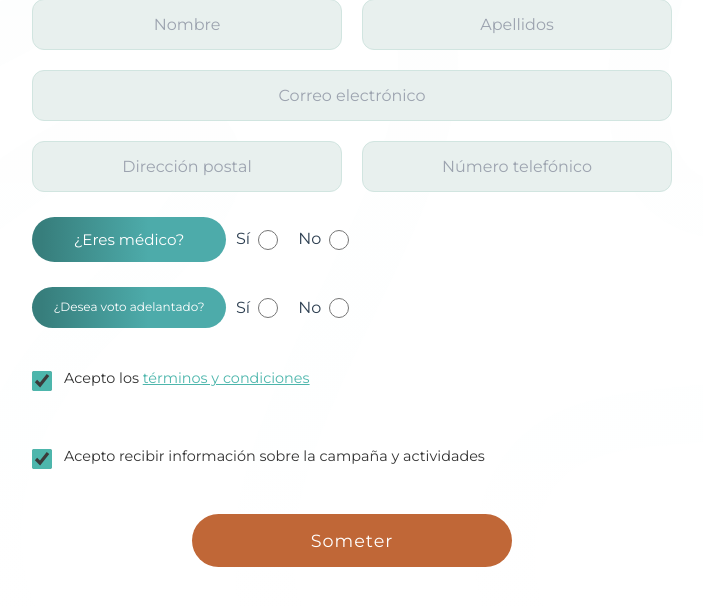
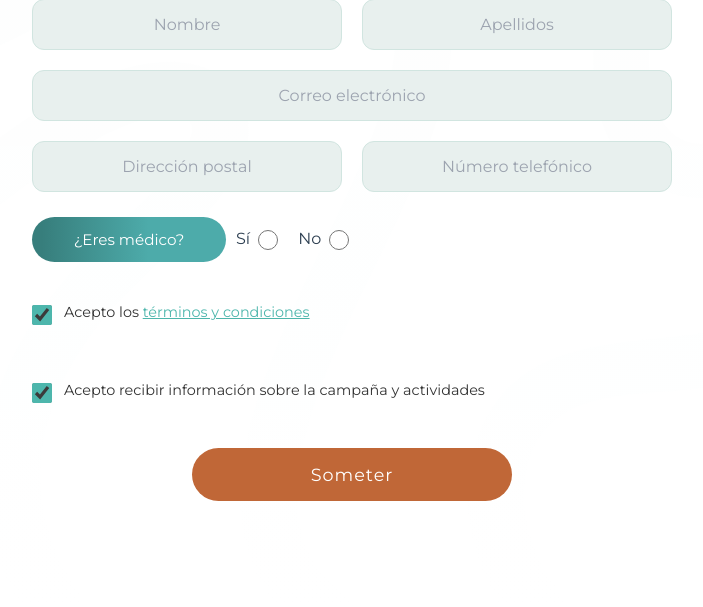
Before and after one commit to leomarrg/renovarparaavanzar, a Django app: page / in a window 1280 px wide. Shown: the part 5473-6080 px from the top of the page, without its empty margins (288-991 px from the left). Run offline with Django 4.2, Linux system fonts and the light colour scheme; data that the repository does not hold is empty; some libraries are stand-ins or nearby versions.

Commit message:
deleted voto adelantado shown

```diff
--- a/landing/templates/landing/index.html
+++ b/landing/templates/landing/index.html
@@ -846,20 +846,7 @@ setTimeout(function() {
                         </div>
                         <!-- FIN DEL DIV QUE SE OCULTA -->
 
-                        <!-- ESTE DEBE ESTAR FUERA, SIEMPRE VISIBLE -->
-                        <div class="question-group">
-                            <div class="question-section" style="font-size: .75rem;">¿Desea voto adelantado?</div>
-                            <div class="radio-group">
-                                <div class="radio-option">
-                                    <label>Sí</label>
-                                    <input type="radio" name="needs_voting_help" value="True" required>
-                                </div>
-                                <div class="radio-option">
-                                    <label>No</label>
-                                    <input type="radio" name="needs_voting_help" value="False">
-                                </div>
-                            </div>
-                        </div>
+
 
                         <!-- Checkbox de términos y condiciones -->
                         <div class="checkbox-group" style="margin: 25px 0;">
```
